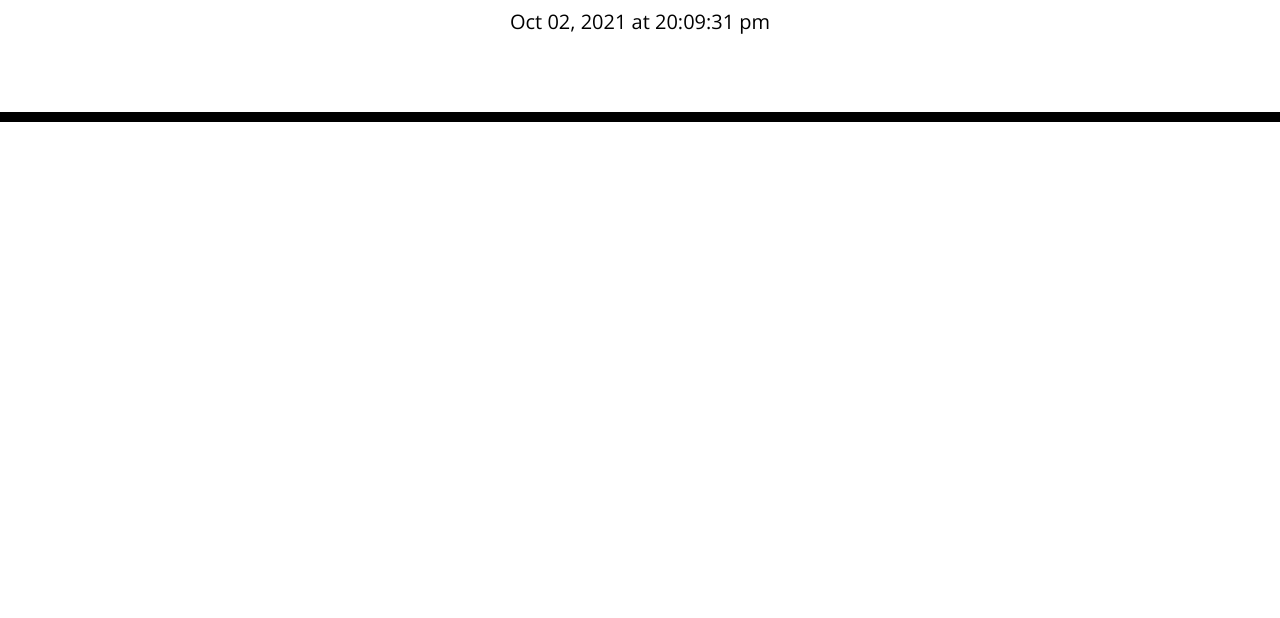
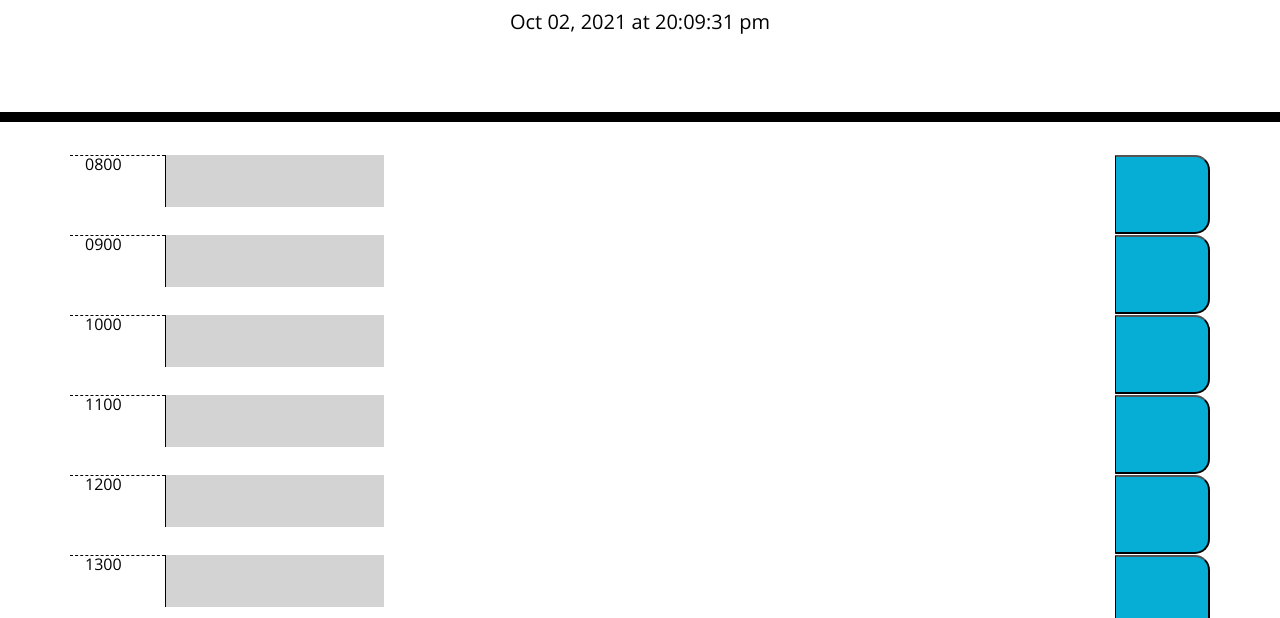
Before and after one commit to Mitchell-est-Robbins/05BootCampHomeworkMR, a plain HTML site: page index.html in a window 1280 px wide. Shown: the part 182-800 px from the top of the page. Drawn offline with nearby package versions, Linux system fonts and the light colour scheme.

Commit message:
this kind of works, but I hate it

```diff
--- a/script.js
+++ b/script.js
@@ -31,14 +31,14 @@ setInterval(displayTime, 1000);
 // =============================================================================
 // task 2 bootstrap jquery
 //might have to use objects... shocker...
-var hourBlock = [
-  {
-    id:"0",
-    hour:"08",
-    time:"08",
-    text: "",
-  }
-]
+// var hourBlock = [
+//   {
+//     id:"0",
+//     hour:"08",
+//     time:"08",
+//     text: "",
+//   }
+// ]
 
 
 
@@ -48,30 +48,130 @@ var hourBlock = [
 // XX colors; set three time status colors past-grey present-red  future-green
 // XX       set blue for the save button
 
+// $(ids.join())
 
 
-// var hourOne = $()
+var ids = [
+  {id: '0800',
+  time: '08',
+  text: "",
+  },
+  {id: '0900',
+  time: '09',
+  text: "",
 
-// var xxxx = $('<input>')
-//   .attr({
-//       "class":
-//   })
+  },
+  {id: '1000',
+  time: '10',
+  text: "",
+
+  },
+  {id: '1100',
+  time:'11',
+  text: "",
+
+  },
+  {id: '1200',
+  time: '12',
+  text: "",
+
+  },
+  {id: '1300',
+  time: '13',
+  text: "",
+
+  },
+  {id: '1400',
+  time: '14',
+  text: "",
+
+  },
+  {id: '1500',
+  time:'15',
+  text: "",
+
+  },
+  {id: '1600',
+  time: '16',
+  text: "",
+
+  },
+  {id: '1700',
+  time: '17',
+  text: "",
+
+  },
+
+ ]
+console.log(ids);
+
+ids.forEach(function(thisHour) { //ids=myday
+  var row= $("<form>").attr({
+    "class":"row"
+  });
+  $(".container").append(row);  //row =hourRow
+
+  var hourbit = $("<div>") //hourField=hourbit
+  .text(thisHour.id)
+  .attr({
+    "class": "col-1 hour"
+  });
+
+  var plan =$("<div>") //data= plan
+  .attr({
+    "class": "col-10 description p-0"
+  })
+  var data= $("<textarea>");
+  plan.append(data);
+  data.attr("id", thisHour.id);
+  if (thisHour.time < moment().format("HH")) {
+     data.attr({
+       "class": "past",
+     })
+    } else if (thisHour.time > moment().format("HH")) {
+       data.attr({
+         "class": "future"
+       })
+      } else if (thisHour.time === moment().format ("HH")) {
+        data.attr({
+          "class": "present"
+        })
+      }
+
+      var saveBtn = $("<button>")
+      .attr({
+        "class": "col-1 saveBtn"
+      });
+
+      row.append(hourbit, plan, saveBtn)
+
+ })
 
 
-// if (xxxxxxxx.time < moment(). format ("HH")) {
-//     yyyyy.attr ({
-//         "class": "past",
-//     })
-// }else if (xxxxxx.time > moment().format ("HH")) {
-//     yyyyy.attr({
-//         "class": "future"
-//     })
+
+
+
+
+
+// ids.forEach (function(thisHour) {
+//   var textZone = $("<input>");
+//   textZone.append(textZone);
+//   textZone.attr("id", thisHour.id )
+
+// if (thisHour.time < moment(). format ("HH")) {
+//   textZone.addClass ("past"
+//     )
+
+// }else if (thisHour.time > moment().format ("HH")) {
+//   textZone.addClass("future"
+//     )
 // }else {
-//     yyyyy.attr({
-//         "class": "present"
-//     })
+//   textZone.addClass(
+//         "present"
+//     )
+
 // }
-
+// });
 
 
 
--- a/style.css
+++ b/style.css
@@ -74,17 +74,6 @@ textarea {
   transition: all 0.3s ease-in-out;
 }
 
-.past{
-  background-color: grey;
-}
-
-.future{
-  background-color: green;
-}
-
-.present{
-  background-color: yellow;
-}
 
 /* // colors; set three time status colors past-grey present-red  future-green
 //         set blue for the save button */
```
Also changed, not shown: index.html (+12 -22 lines), 1 other file.
